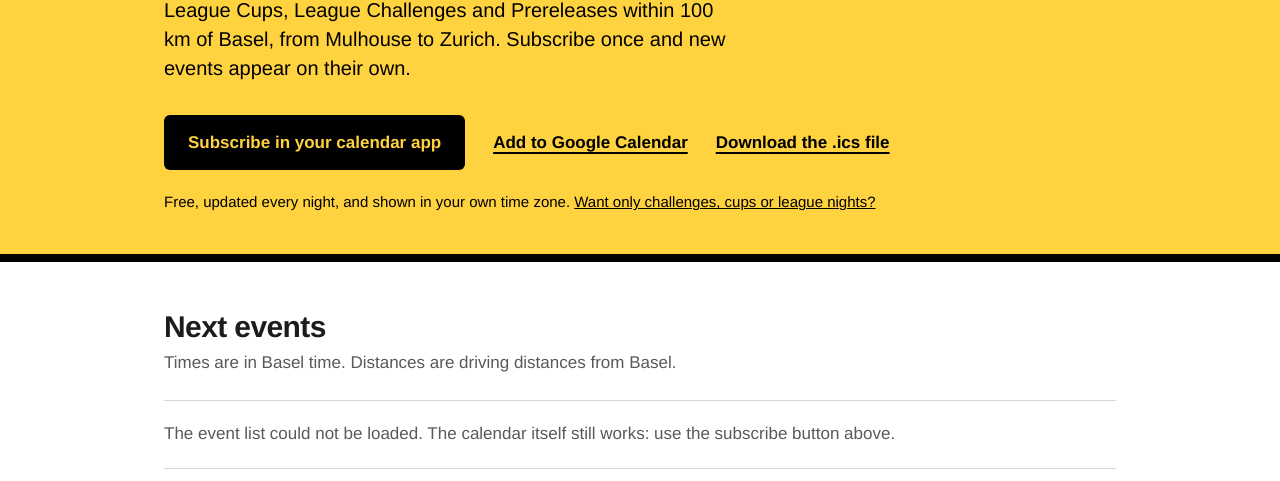
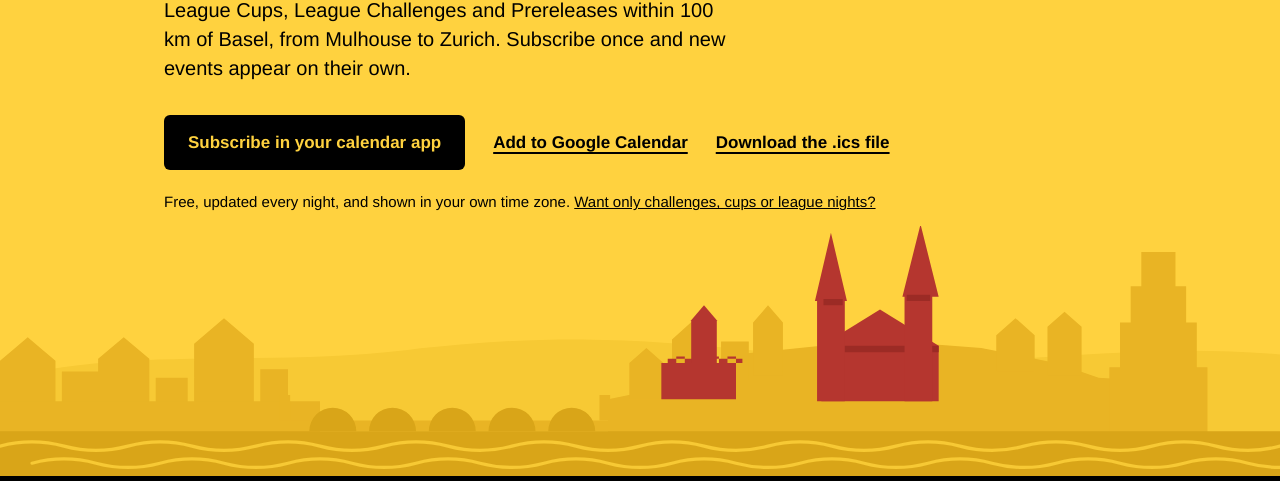
Before and after one commit to joerimulder/tcg-calendar, a plain HTML site: page docs/index.html in a window 1280 px wide. Shown: the part 414-895 px from the top of the page. Drawn offline with Linux system fonts and the light colour scheme; no server answers.

Commit message:
Add Basel skyline illustration to the landing page header
Co-Authored-By: Claude Sonnet 5.5 <noreply@anthropic.com>
Claude-Session: https://claude.ai/code/session_015Qrp5nJ6knVfXERc6pU2fo

```diff
--- a/docs/index.html
+++ b/docs/index.html
@@ -51,7 +51,10 @@ a { color: inherit; }
 :focus-visible { outline: 3px solid var(--flag); outline-offset: 3px; }
 
 /* Poster band */
-.poster { background: var(--yellow); color: var(--black); border-bottom: 0.5rem solid var(--black); }
+.poster { position: relative; overflow: hidden; background: var(--yellow); color: var(--black); border-bottom: 0.5rem solid var(--black); }
+.poster .wrap { position: relative; }
+.poster { --sky: clamp(120px, 20vw, 250px); }
+.skyline { position: absolute; left: 0; bottom: 0; width: 100%; height: var(--sky); pointer-events: none; }
 .poster a:focus-visible, .poster button:focus-visible { outline-color: var(--black); }
 .brand { padding: 1.25rem 0 0; font-weight: 800; font-size: 1.125rem; letter-spacing: -0.02em; }
 .poster h1 {
@@ -78,7 +81,7 @@ a { color: inherit; }
 }
 .btn:hover { background: #222; }
 .quiet { font-weight: 600; color: var(--black); text-decoration-thickness: 2px; text-underline-offset: 0.25em; }
-.fine { margin: 1.25rem 0 0; padding-bottom: 2.5rem; font-size: 0.9375rem; }
+.fine { margin: 1.25rem 0 0; padding-bottom: calc(var(--sky) + 0.75rem); font-size: 0.9375rem; }
 
 /* Sections */
 section { padding: 3rem 0 0.5rem; }
@@ -154,6 +157,48 @@ footer p { max-width: 40rem; margin: 0 0 0.9rem; color: var(--muted); font-size:
 <body>
 
 <header class="poster">
+  <svg class="skyline" viewBox="0 0 1200 240" preserveAspectRatio="xMaxYMax slice" aria-hidden="true" focusable="false">
+    <!-- Jura hills -->
+    <path d="M0 150 C120 118 240 138 380 122 S600 110 760 128 S1040 112 1200 126 V210 H0Z" fill="#F7C934"/>
+    <!-- Kleinbasel riverfront -->
+    <g fill="#E9B424">
+      <path d="M0 200V132l26-22 26 22v68zM58 200v-58h34v58zM92 200v-70l24-20 24 20v70zM146 200v-52h30v52zM182 200v-84l28-24 28 24v84zM244 200v-60h26v60z"/>
+      <path d="M0 200V170h300v30z"/>
+    </g>
+    <!-- Mittlere Brucke -->
+    <g fill="#E9B424">
+      <path d="M270 188h300v10H270z"/>
+      <path d="M290 198a22 22 0 0 1 44 0zM346 198a22 22 0 0 1 44 0zM402 198a22 22 0 0 1 44 0zM458 198a22 22 0 0 1 44 0zM514 198a22 22 0 0 1 44 0z" fill="#D9A518"/>
+      <path d="M262 188v-24h10v24zM562 188v-24h10v24z"/>
+    </g>
+    <!-- Grossbasel hill and old town -->
+    <g fill="#E9B424">
+      <path d="M570 200V168l30-6 20-14 40-4 30-18 80-8 70-4 80 6 70 14 40 14 70 4V200z"/>
+      <path d="M590 168v-34l16-14 16 14v34zM630 156v-44l20-18 20 18v44zM676 150v-36h26v36zM706 146V96l14-16 14 16v50zM934 142v-34l18-16 18 16v34zM982 146v-46l16-14 16 14v46z"/>
+    </g>
+    <!-- Rathaus -->
+    <g fill="#B5362F">
+      <path d="M620 168v-34h70v34z"/>
+      <path d="M626 134h8v-6h8v6h8v-6h8v6h8v-6h8v6h8v-6h8v6h6v-4h-70z"/>
+      <path d="M648 134v-40l12-14 12 14v40z"/>
+    </g>
+    <!-- Munster -->
+    <g fill="#B5362F">
+      <path d="M770 170v-52l55-34 55 34v52z"/>
+      <path d="M770 118h110v6H770z" fill="#9C2B25"/>
+      <path d="M766 170v-96h26v96zM848 170v-100h26v100z"/>
+      <path d="M764 76l15-64 15 64zM846 72l17-68 17 68z"/>
+      <path d="M772 74h18v6h-18zM850 70h22v6h-22z" fill="#9C2B25"/>
+    </g>
+    <!-- Roche Tower -->
+    <g fill="#E9B424">
+      <path d="M1040 200v-62h92v62zM1050 138v-42h72v42zM1060 96v-34h52v34zM1070 62V30h32v32z"/>
+    </g>
+    <!-- Rhine -->
+    <path d="M0 198h1200v42H0z" fill="#D9A518"/>
+    <path d="M0 212q30-8 60 0t60 0 60 0 60 0 60 0 60 0 60 0 60 0 60 0 60 0 60 0 60 0 60 0 60 0 60 0 60 0 60 0 60 0 60 0 60 0" fill="none" stroke="#F7C934" stroke-width="3" stroke-linecap="round"/>
+    <path d="M30 228q30-8 60 0t60 0 60 0 60 0 60 0 60 0 60 0 60 0 60 0 60 0 60 0 60 0 60 0 60 0 60 0 60 0 60 0 60 0 60 0 60 0" fill="none" stroke="#F7C934" stroke-width="3" stroke-linecap="round"/>
+  </svg>
   <div class="wrap">
     <div class="brand">TCGCalendar</div>
     <h1>Pokémon TCG events around Basel, in your calendar</h1>
```
